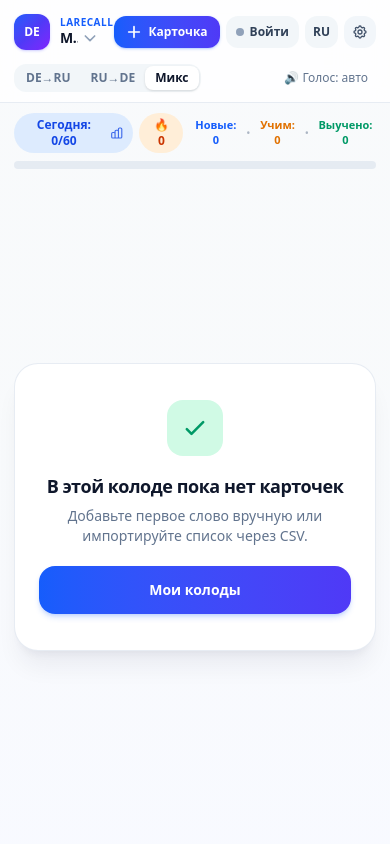
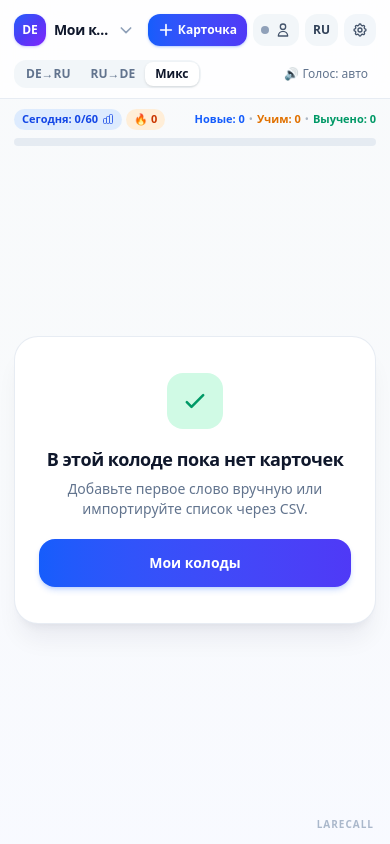
Before and after one commit to an2ancan/anki, a React (Vite) app: page / in a window 390 px wide. Built offline with nearby package versions, Linux system fonts and the light colour scheme.

Commit message:
feat: add footer with branding and update UI components for consistency

```diff
--- a/src/App.tsx
+++ b/src/App.tsx
@@ -928,6 +928,12 @@ export default function App() {
         )}
       </main>
 
+      <footer className="flex-none max-w-lg w-full mx-auto px-4 pb-1.5 pt-0.5 flex justify-end pointer-events-none select-none safe-pb">
+        <span className="text-[10px] font-extrabold uppercase tracking-widest text-slate-400/75 dark:text-slate-600">
+          LaRecall
+        </span>
+      </footer>
+
       <SettingsModal
         isOpen={settingsOpen}
         onClose={() => setSettingsOpen(false)}
--- a/src/components/FlashCard.tsx
+++ b/src/components/FlashCard.tsx
@@ -114,7 +114,7 @@ export function FlashCard({
         </div>
       </div>
 
-      <div className="flex-none mt-3 safe-pb">
+      <div className="flex-none mt-3">
         {isFlipped && (
           <div className="flex items-center justify-center gap-2 mb-2.5">
             <button
--- a/src/components/Header.tsx
+++ b/src/components/Header.tsx
@@ -49,39 +49,34 @@ export function Header({
   return (
     <header className="w-full flex-none bg-white/80 dark:bg-slate-900/80 backdrop-blur-xl border-b border-slate-200/80 dark:border-slate-800/80 px-3.5 py-2.5 z-20">
       <div className="max-w-lg mx-auto space-y-2.5">
-        {/* Top Row: Brand & Deck Selector + Clear Actions */}
+        {/* Top Row: Deck Selector + Clear Actions */}
         <div className="flex items-center justify-between gap-2">
           <button
             type="button"
             onClick={onToggleDecks}
-            className={`flex items-center gap-2.5 min-w-0 flex-1 text-left rounded-2xl px-2 py-1 -ml-2 transition ${
+            className={`flex items-center gap-2 min-w-0 flex-1 text-left rounded-2xl px-1.5 py-1 -ml-1.5 transition ${
               isDecksOpen
                 ? 'bg-blue-50 dark:bg-blue-950/60'
                 : 'hover:bg-slate-100/80 dark:hover:bg-slate-800/80'
             }`}
             title={t.decksCabinetTitle}
           >
-            <div className="w-9 h-9 rounded-xl bg-gradient-to-br from-blue-600 via-indigo-600 to-violet-600 flex items-center justify-center text-white font-black text-xs shadow-sm shadow-indigo-500/25 flex-none">
+            <div className="w-8 h-8 rounded-xl bg-gradient-to-br from-blue-600 via-indigo-600 to-violet-600 flex items-center justify-center text-white font-black text-xs shadow-sm shadow-indigo-500/25 flex-none">
               {learningLang.slice(0, 2)}
             </div>
-            <div className="min-w-0 flex-1">
-              <div className="text-[10px] font-extrabold uppercase tracking-wider text-blue-600 dark:text-blue-400 leading-none mb-0.5">
-                LaRecall
-              </div>
-              <h1 className="text-sm font-bold leading-tight tracking-tight flex items-center gap-1 text-slate-900 dark:text-white">
-                <span className="truncate">{activeDeckName}</span>
-                <svg className="w-4 h-4 text-slate-400 flex-none" fill="none" stroke="currentColor" viewBox="0 0 24 24">
-                  <path strokeLinecap="round" strokeLinejoin="round" strokeWidth="2.5" d="M19 9l-7 7-7-7" />
-                </svg>
-              </h1>
-            </div>
+            <h1 className="min-w-0 flex-1 text-sm font-bold leading-tight tracking-tight flex items-center gap-1 text-slate-900 dark:text-white">
+              <span className="truncate">{activeDeckName}</span>
+              <svg className="w-4 h-4 text-slate-400 flex-none" fill="none" stroke="currentColor" viewBox="0 0 24 24">
+                <path strokeLinecap="round" strokeLinejoin="round" strokeWidth="2.5" d="M19 9l-7 7-7-7" />
+              </svg>
+            </h1>
           </button>
 
           <div className="flex items-center gap-1.5 flex-none">
             <button
               type="button"
               onClick={onOpenAddCard}
-              className="flex items-center gap-1.5 px-3 py-2 bg-gradient-to-r from-blue-600 to-indigo-600 hover:from-blue-700 hover:to-indigo-700 text-white rounded-xl transition shadow-sm shadow-blue-600/25 active:scale-95 text-xs font-bold"
+              className="flex items-center gap-1 px-2.5 py-2 bg-gradient-to-r from-blue-600 to-indigo-600 hover:from-blue-700 hover:to-indigo-700 text-white rounded-xl transition shadow-sm shadow-blue-600/25 active:scale-95 text-xs font-bold whitespace-nowrap"
               title={t.addCardTitle}
               aria-label={t.addCardTitle}
             >
@@ -94,11 +89,15 @@ export function Header({
             <button
               type="button"
               onClick={onOpenAuth}
-              className="relative flex items-center gap-1.5 px-2.5 py-2 bg-slate-100/90 dark:bg-slate-800/90 hover:bg-slate-200 dark:hover:bg-slate-700 rounded-xl transition text-xs font-semibold text-slate-700 dark:text-slate-200"
-              title={t.profileTitle}
+              className="relative flex items-center gap-1.5 px-2 sm:px-2.5 py-2 bg-slate-100/90 dark:bg-slate-800/90 hover:bg-slate-200 dark:hover:bg-slate-700 rounded-xl transition text-xs font-semibold text-slate-700 dark:text-slate-200"
+              title={userEmail ? `${t.profileTitle} (${userEmail})` : t.profileTitle}
+              aria-label={t.profileTitle}
             >
               <span className={`w-2 h-2 rounded-full flex-none ${dotClass}`} />
-              <span className="max-w-[56px] sm:max-w-[80px] truncate">{authLabel}</span>
+              <svg className="w-4 h-4 sm:hidden text-slate-600 dark:text-slate-300 flex-none" fill="none" stroke="currentColor" viewBox="0 0 24 24">
+                <path strokeLinecap="round" strokeLinejoin="round" strokeWidth="2" d="M16 7a4 4 0 11-8 0 4 4 0 018 0zM12 14a7 7 0 00-7 7h14a7 7 0 00-7-7z" />
+              </svg>
+              <span className="hidden sm:inline max-w-[88px] truncate">{authLabel}</span>
             </button>
 
             <button
--- a/src/components/StatusRibbon.tsx
+++ b/src/components/StatusRibbon.tsx
@@ -29,12 +29,12 @@ export function StatusRibbon({
 
   return (
     <div className="flex-none max-w-lg w-full mx-auto px-3.5 pt-2.5">
-      <div className="flex items-center justify-between gap-2 text-xs font-medium text-slate-500 dark:text-slate-400">
-        <div className="flex items-center gap-1.5">
+      <div className="flex items-center justify-between gap-1.5 text-[11px] sm:text-xs font-medium text-slate-500 dark:text-slate-400">
+        <div className="flex items-center gap-1 flex-none">
           <button
             type="button"
             onClick={onOpenStats}
-            className={`flex items-center gap-1.5 px-2.5 py-1 rounded-full font-bold tabular-nums hover:opacity-90 transition ${
+            className={`flex items-center gap-1 px-2 py-0.5 rounded-full font-bold tabular-nums whitespace-nowrap hover:opacity-90 transition ${
               goalReached
                 ? 'bg-emerald-100 dark:bg-emerald-950/90 text-emerald-700 dark:text-emerald-300'
                 : 'bg-blue-100/90 dark:bg-blue-950/90 text-blue-700 dark:text-blue-300'
@@ -44,7 +44,7 @@ export function StatusRibbon({
             <span>
               {t.today}: {dailyReviewedCount}/{dailyLimit}
             </span>
-            <svg className="w-3.5 h-3.5 opacity-80" fill="none" stroke="currentColor" viewBox="0 0 24 24">
+            <svg className="w-3 h-3 opacity-80 flex-none" fill="none" stroke="currentColor" viewBox="0 0 24 24">
               <path
                 strokeLinecap="round"
                 strokeLinejoin="round"
@@ -57,18 +57,18 @@ export function StatusRibbon({
           <button
             type="button"
             onClick={onOpenStats}
-            className="px-2.5 py-1 rounded-full font-bold tabular-nums bg-orange-100/90 dark:bg-orange-950/80 text-orange-700 dark:text-orange-300 hover:opacity-90 transition"
+            className="px-2 py-0.5 rounded-full font-bold tabular-nums whitespace-nowrap bg-orange-100/90 dark:bg-orange-950/80 text-orange-700 dark:text-orange-300 hover:opacity-90 transition"
             title={t.streakTitle}
           >
             🔥 {streak}
           </button>
         </div>
 
-        <div className="flex items-center gap-1.5 text-[11px] sm:text-xs tabular-nums">
+        <div className="flex items-center gap-1 text-[11px] sm:text-xs tabular-nums whitespace-nowrap overflow-hidden">
           <button
             type="button"
             onClick={() => onOpenProgress('new')}
-            className="text-blue-600 dark:text-blue-400 hover:underline font-semibold"
+            className="text-blue-600 dark:text-blue-400 hover:underline font-semibold whitespace-nowrap"
           >
             {t.newLabel}: {newCount}
           </button>
@@ -76,7 +76,7 @@ export function StatusRibbon({
           <button
             type="button"
             onClick={() => onOpenProgress('learning')}
-            className="text-amber-600 dark:text-amber-400 hover:underline font-semibold"
+            className="text-amber-600 dark:text-amber-400 hover:underline font-semibold whitespace-nowrap"
           >
             {t.learningLabel}: {learningCount}
           </button>
@@ -84,7 +84,7 @@ export function StatusRibbon({
           <button
             type="button"
             onClick={() => onOpenProgress('mastered')}
-            className="text-emerald-600 dark:text-emerald-400 hover:underline font-semibold"
+            className="text-emerald-600 dark:text-emerald-400 hover:underline font-semibold whitespace-nowrap"
           >
             {t.masteredLabel}: {masteredCount}
           </button>
```
